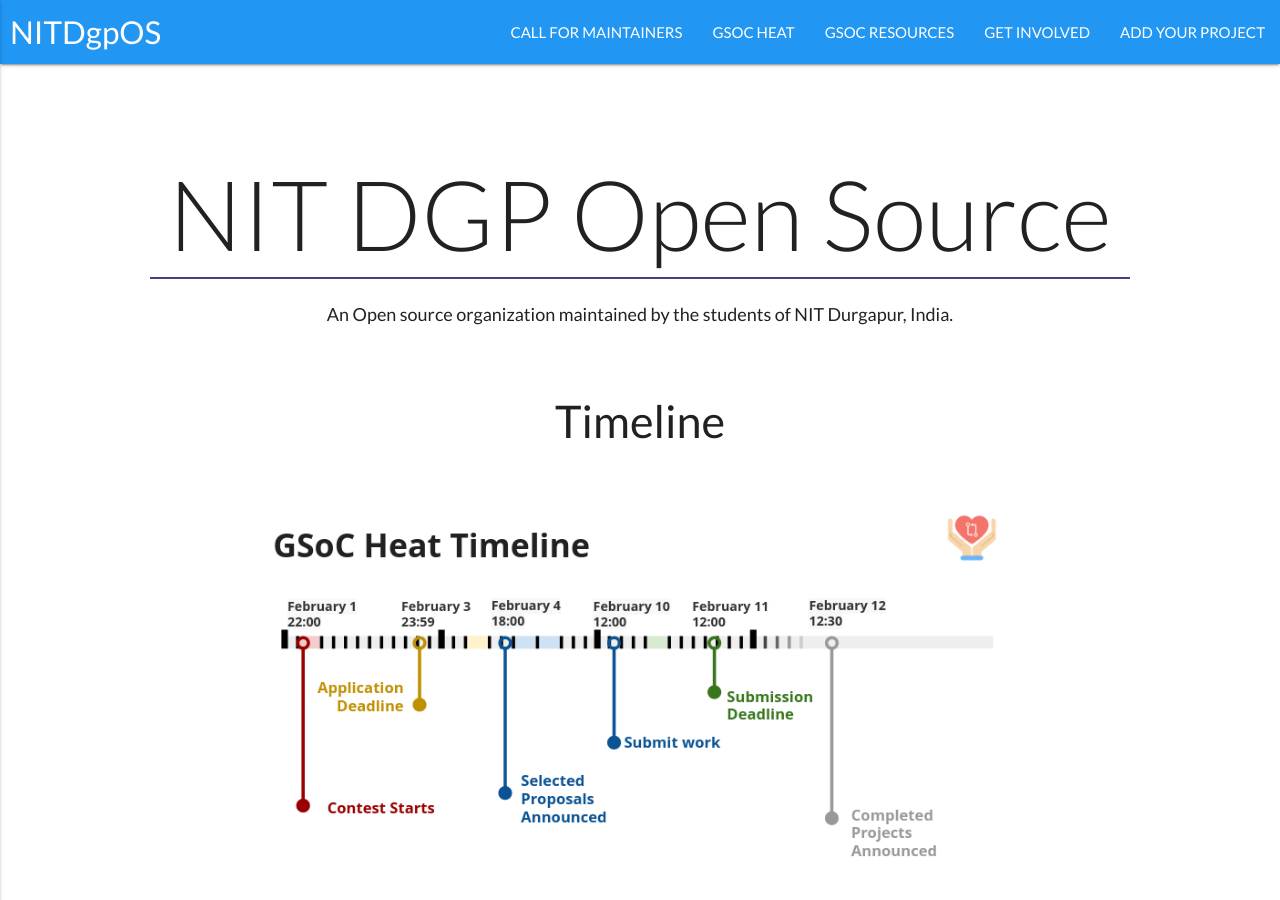
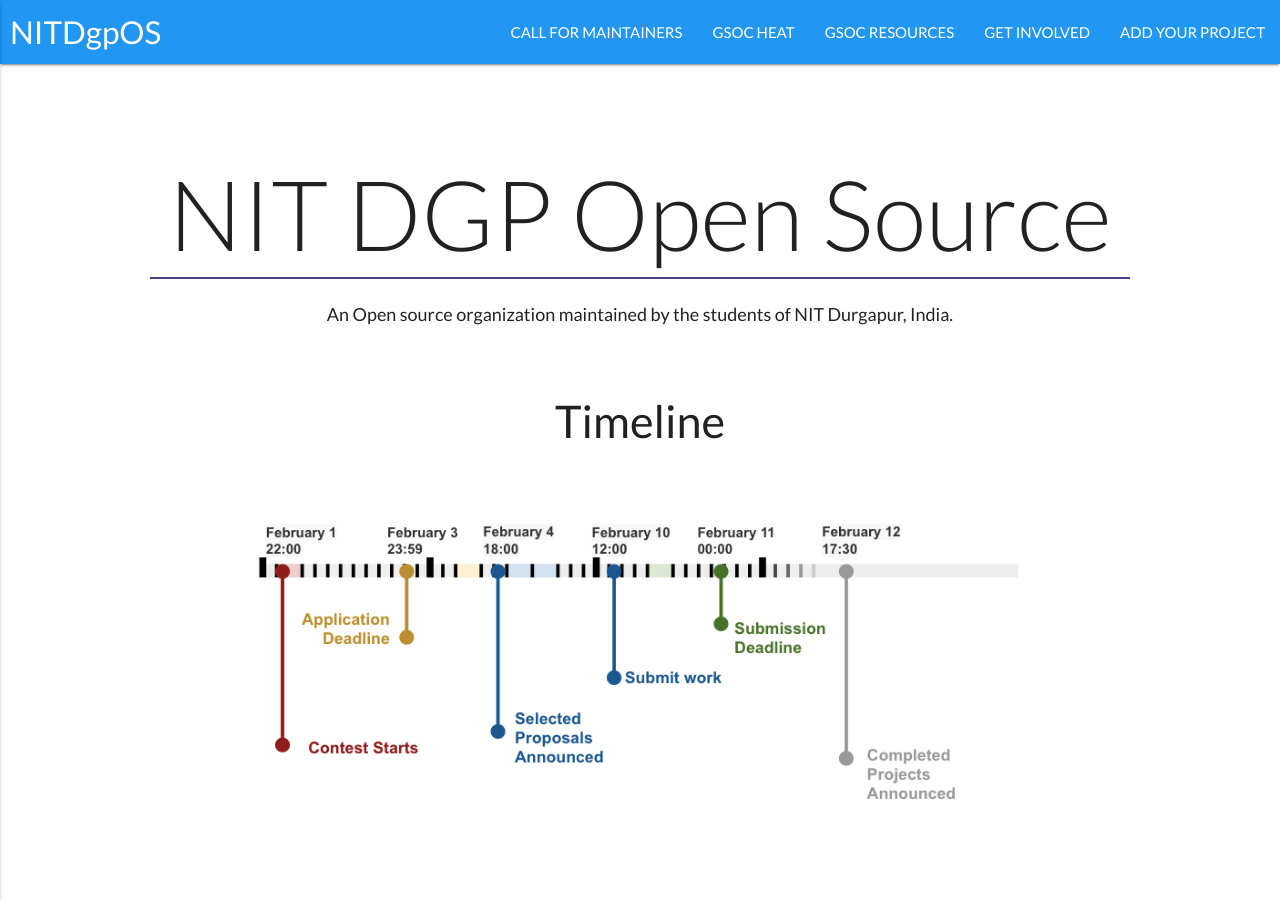
Before and after one commit to NITDgpOS/nitdgpos.github.io, a Jekyll site: the page built from GSoC_Heat.md, in a window 1280 px wide and 900 px high. Built offline with Jekyll 4.4.1, drawn with Linux system fonts in a browser that asks for light colours; nearby versions of some CDN libraries.

Commit message:
Modify timeline and google form link for Heat '19

```diff
--- a/GSoC_Heat.md
+++ b/GSoC_Heat.md
@@ -5,7 +5,7 @@
 ---
 
 # **Timeline**
-![image-title-here](/images/Heat18.png)
+![image-title-here](/images/Heat19.png)
 
 # **Contest Rules and Guidelines**
 1. Stick to the timeline. We are very strict about timeline since GSoC is very strict at its timeline too and no requests for extension is entertained.
@@ -20,7 +20,7 @@
 Find the Proposal template [at this link](https://github.com/NIT-dgp/Guidelines/wiki/Application-Template-for-%22The-GSoC-Heat%22)
 
 # **Proposal Submission**
-Submit your proposals [in this google form](https://goo.gl/forms/tPhy517ZUqRhHNPc2)
+Submit your proposals [in this google form](https://goo.gl/forms/oLqAgP0Ou94xdiTY2)
 
 # **Projects**
 
```
Also changed, not shown: images/Heat19.png (added).
